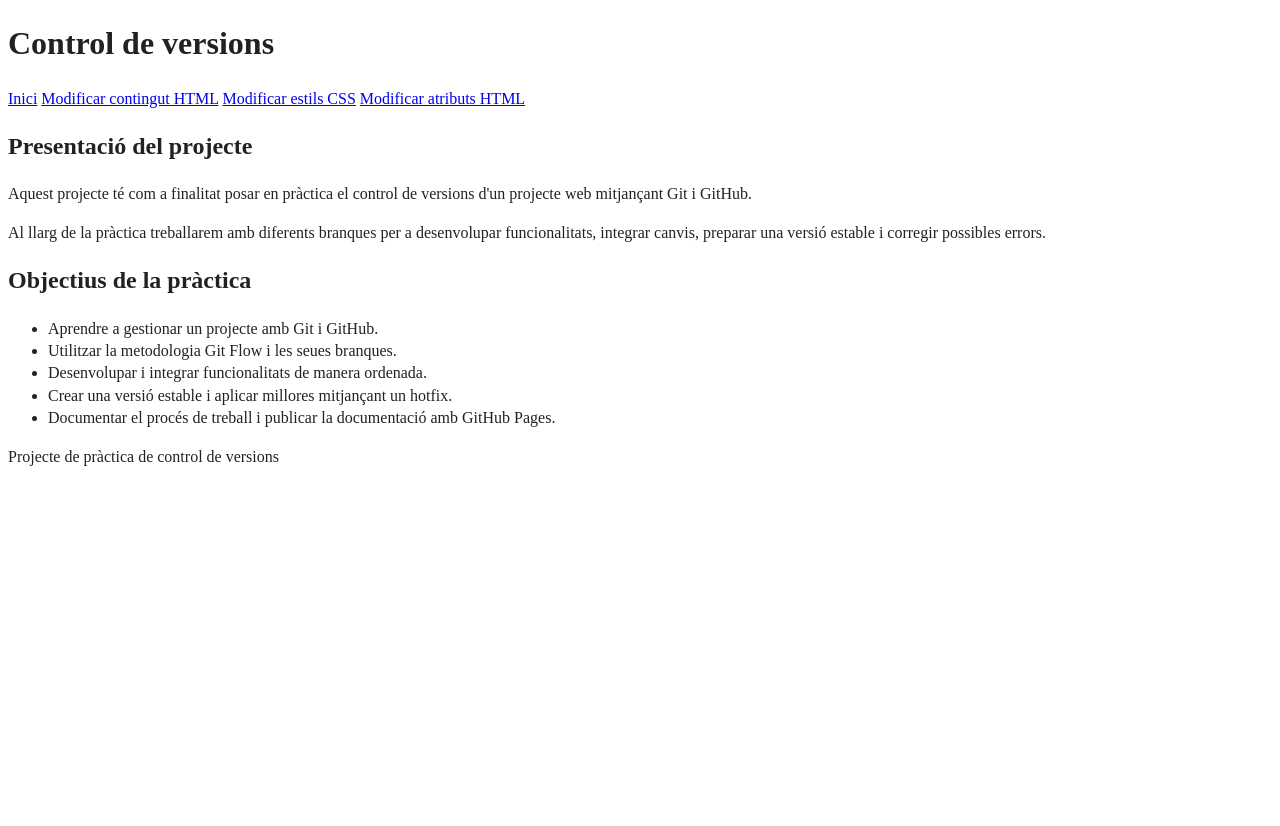
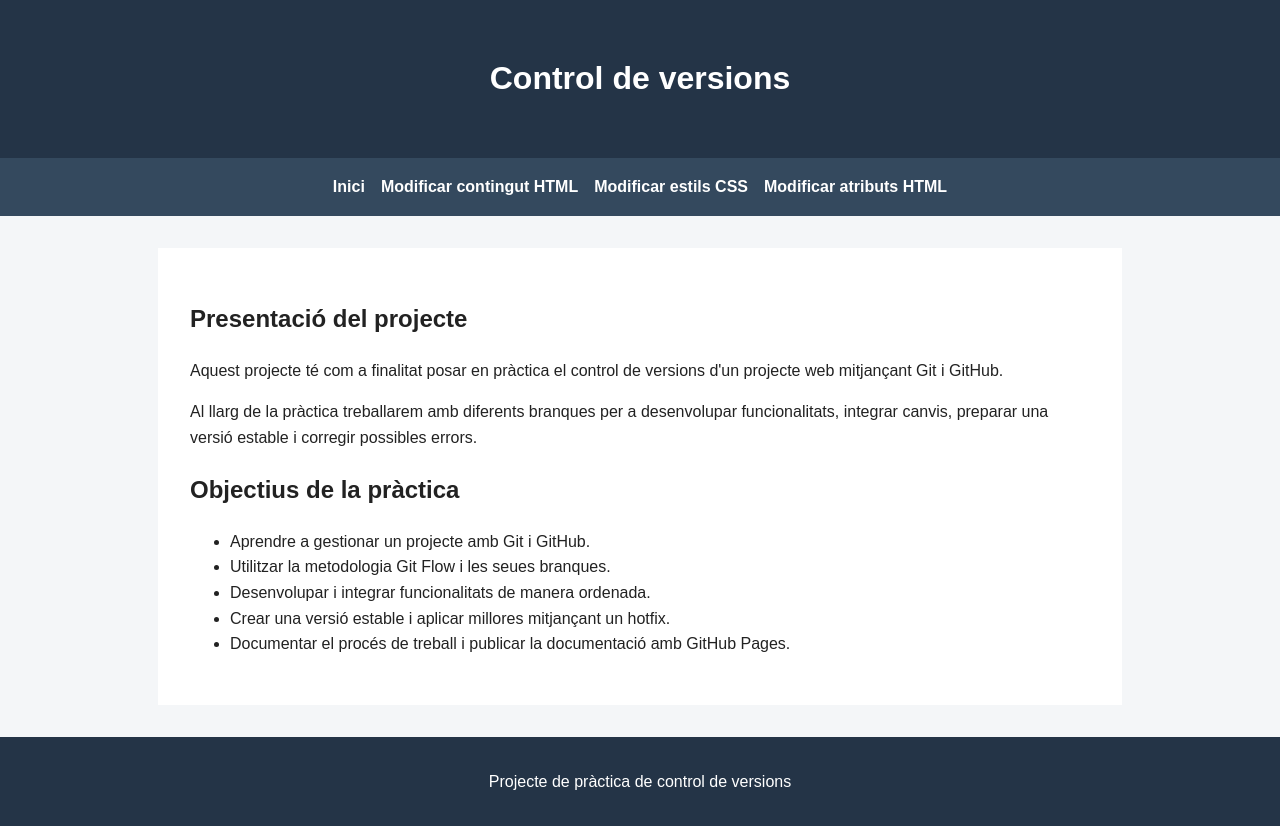
Before and after one commit to AxelTheFox/Control-de-versions, a website built with webpack: page index.html in a window 1280 px wide. Before the commit the page ends 800 px from the top, so only its background shows below. Built offline with nearby package versions, Linux system fonts and the light colour scheme.

Commit message:
Usuari 3: Implementar estils CSS de la web

```diff
--- a/css/style.css
+++ b/css/style.css
@@ -83,6 +83,54 @@ textarea {
 /* ==========================================================================
    Author's custom styles
    ========================================================================== */
+
+body {
+  margin: 0;
+  font-family: Arial, sans-serif;
+  color: #222;
+  background-color: #f4f6f8;
+  line-height: 1.6;
+}
+
+#capçalera {
+  padding: 2rem;
+  text-align: center;
+  color: white;
+  background-color: #243447;
+}
+
+#navegacio {
+  display: flex;
+  justify-content: center;
+  flex-wrap: wrap;
+  gap: 1rem;
+  padding: 1rem;
+  background-color: #34495e;
+}
+
+#navegacio a {
+  color: white;
+  text-decoration: none;
+  font-weight: bold;
+}
+
+#navegacio a:hover {
+  text-decoration: underline;
+}
+
+#contingut {
+  max-width: 900px;
+  margin: 2rem auto;
+  padding: 2rem;
+  background-color: white;
+}
+
+#peuPagina {
+  padding: 1rem;
+  text-align: center;
+  color: white;
+  background-color: #243447;
+}
 
 /* ==========================================================================
    Helper classes
```
